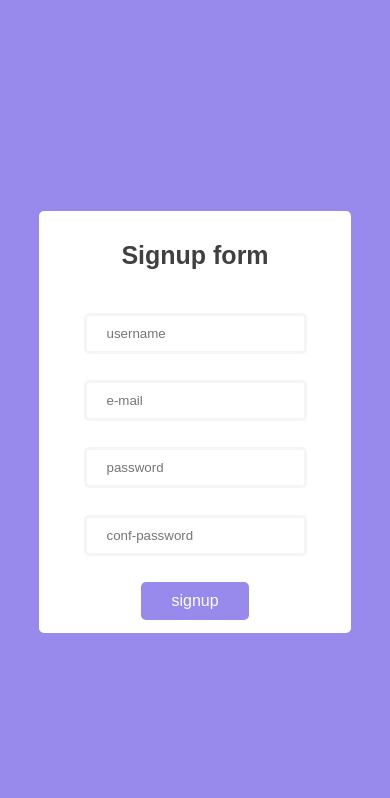
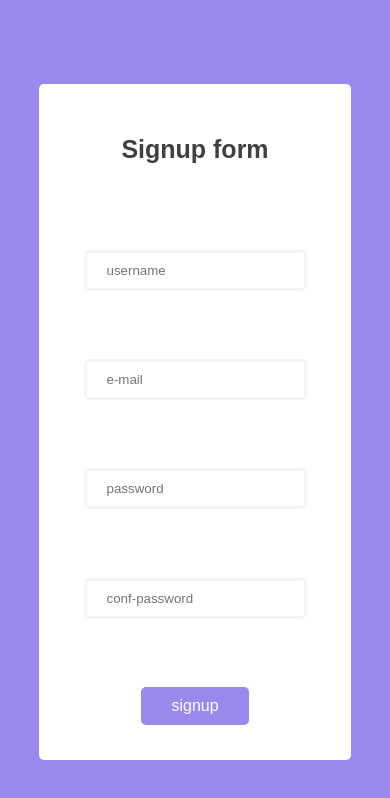
Before and after one commit to sumit-pandey/demo, a website: page signup.html in a window 390 px wide. Drawn offline with Linux system fonts and the light colour scheme.

Commit message:
Update style.css

```diff
--- a/style.css
+++ b/style.css
@@ -90,5 +90,6 @@ button {
 	}
 	.signup-wrapper form {
 		width: 80%;
+		height: 80%;
 	}
 }
```
